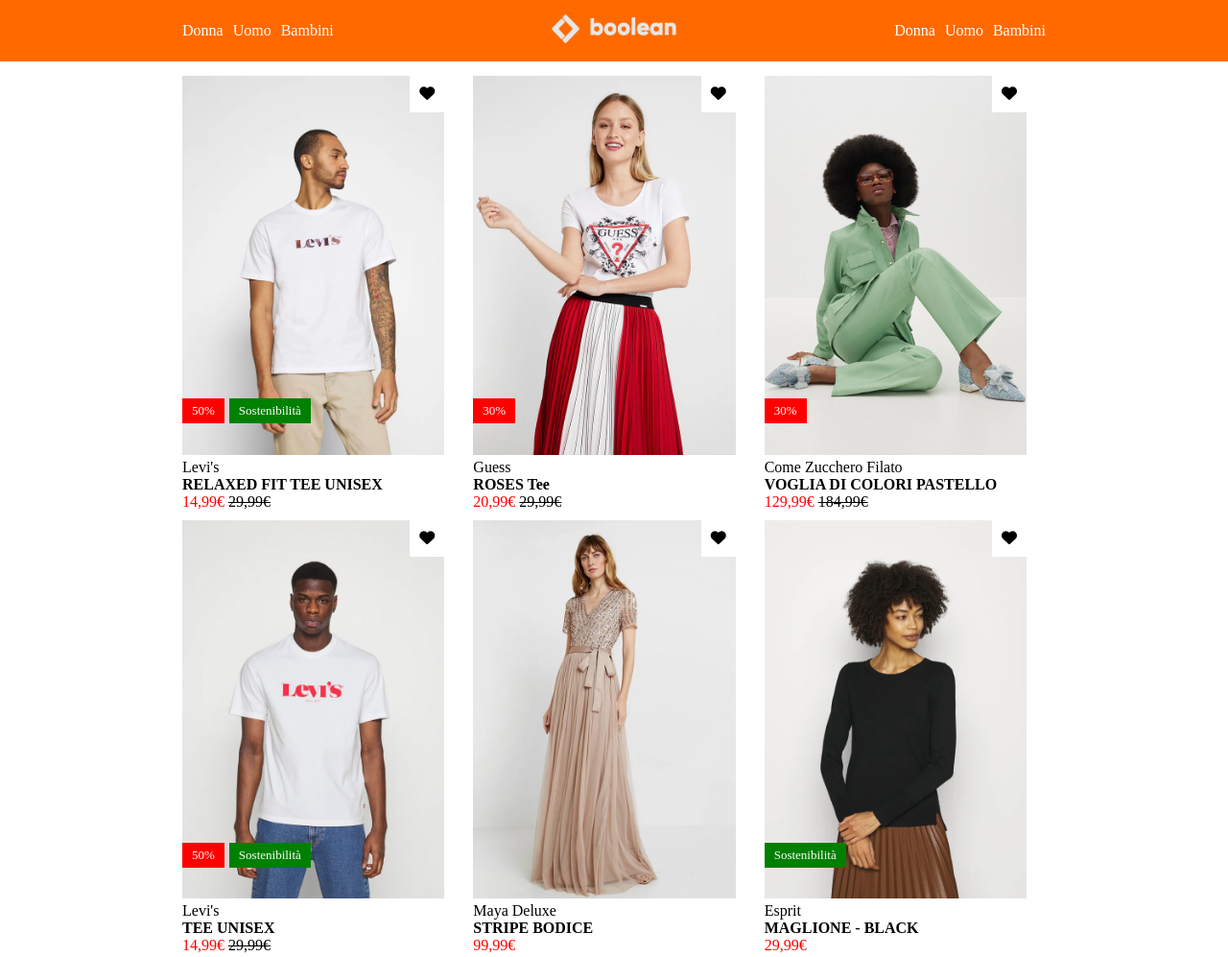
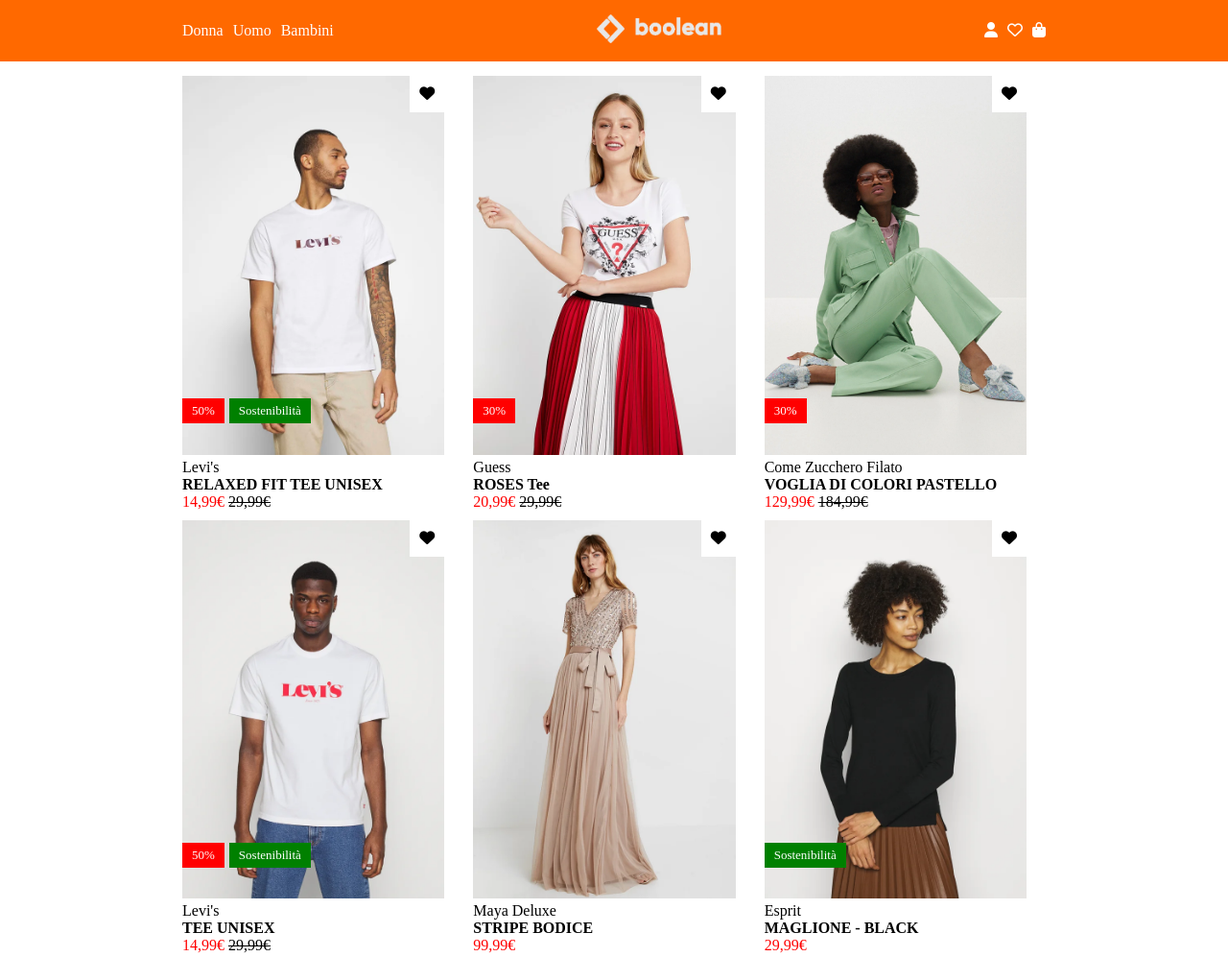
Before and after one commit to GiuseppeMorcillo/html-css-boolando, a plain HTML site: page index.html in a window 1280 px wide. Shown: the top 997 px of the page at 96% size. Drawn offline with Linux system fonts and the light colour scheme.

Commit message:
feat:add icons from fontawesome

```diff
--- a/css/style.css
+++ b/css/style.css
@@ -39,6 +39,9 @@ header{
 }
 .container .icona ul{
     justify-content: flex-end;
+}
+.container .icona:last-child{
+    color: #ffffff;
 }
 .logo{
     text-align: center;
--- a/index.html
+++ b/index.html
@@ -24,9 +24,9 @@
             <div class="logo"><img src="img/boolean-logo.png" alt="boolean-logo"></div>
             <div class="icona">
                 <ul class="d-flex-end">
-                    <li>Donna</li>
-                    <li>Uomo</li>
-                    <li>Bambini</li>
+                    <li><i class="fa-solid fa-user"></i></li>
+                    <li><i class="fa-regular fa-heart"></i></li>
+                    <li><i class="fa-solid fa-bag-shopping"></i></li>
                 </ul>
             </div>
         </div>
```
